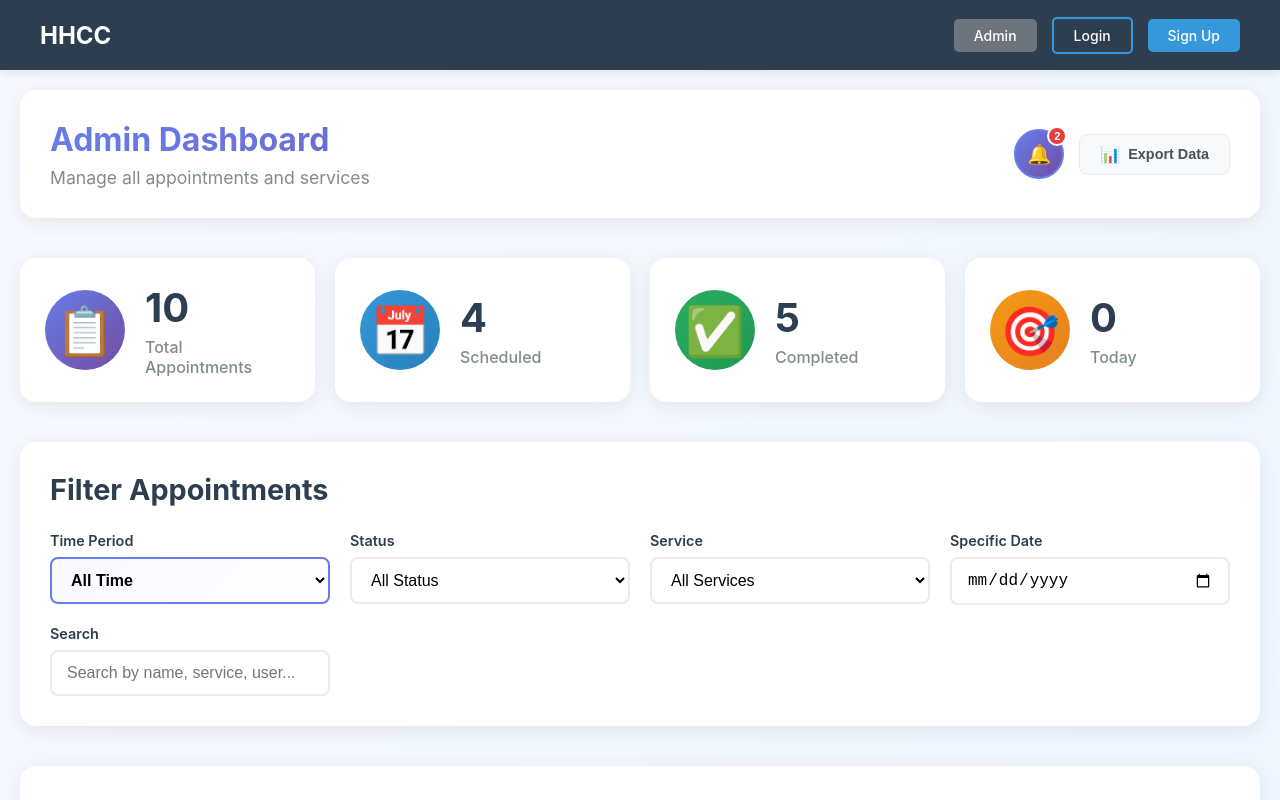
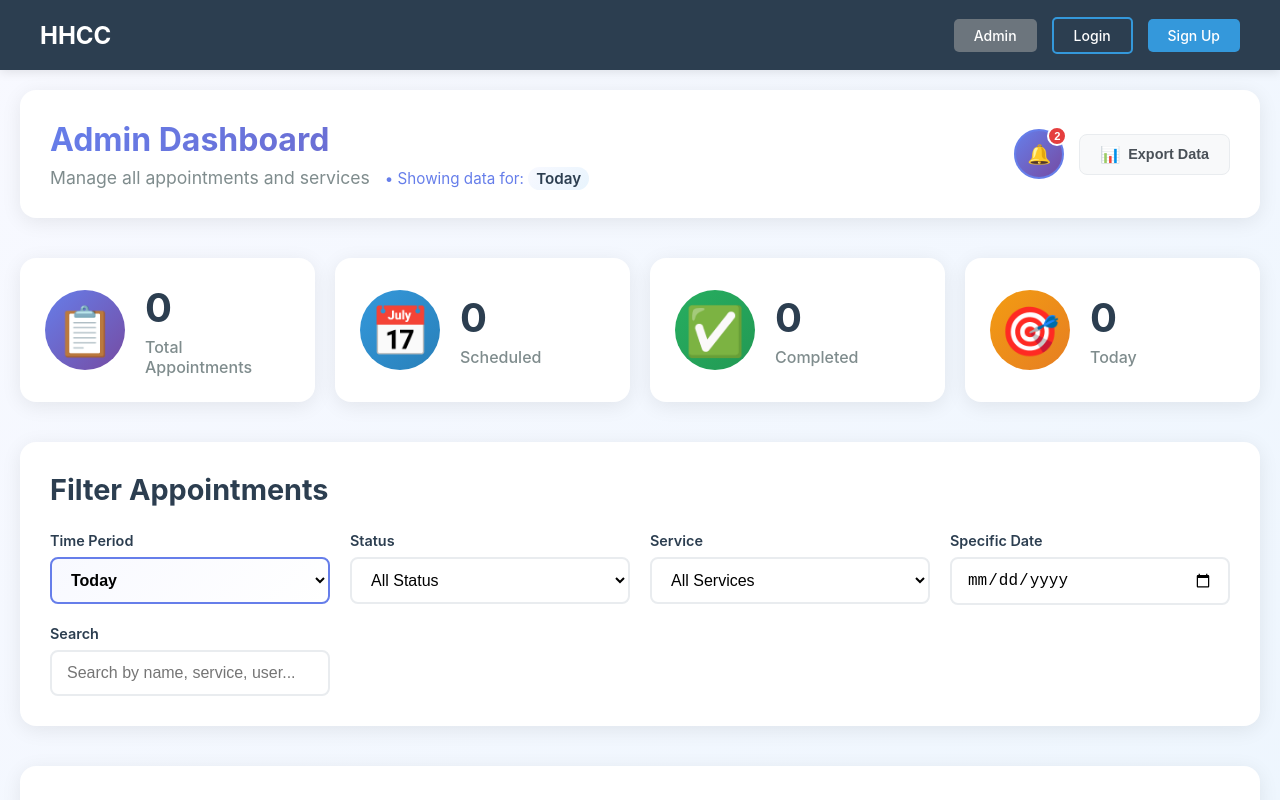
Before and after one commit to Pradhnyesh/HHCC, an Angular app: page /admin in a window 1280 px wide. Built offline with nearby package versions, Linux system fonts and the light colour scheme.

Commit message:
commit to make default as today

```diff
--- a/src/app/pages/admin/admin.component.ts
+++ b/src/app/pages/admin/admin.component.ts
@@ -86,7 +86,7 @@ export class AdminComponent implements OnInit, OnDestroy {
   selectedService: string = 'all';
   selectedDate: string = '';
   searchQuery: string = '';
-  selectedTimePeriod: string = 'all'; // New time period filter
+  selectedTimePeriod: string = 'today'; // New time period filter
 
   // Pagination
   currentPage: number = 1;
```
